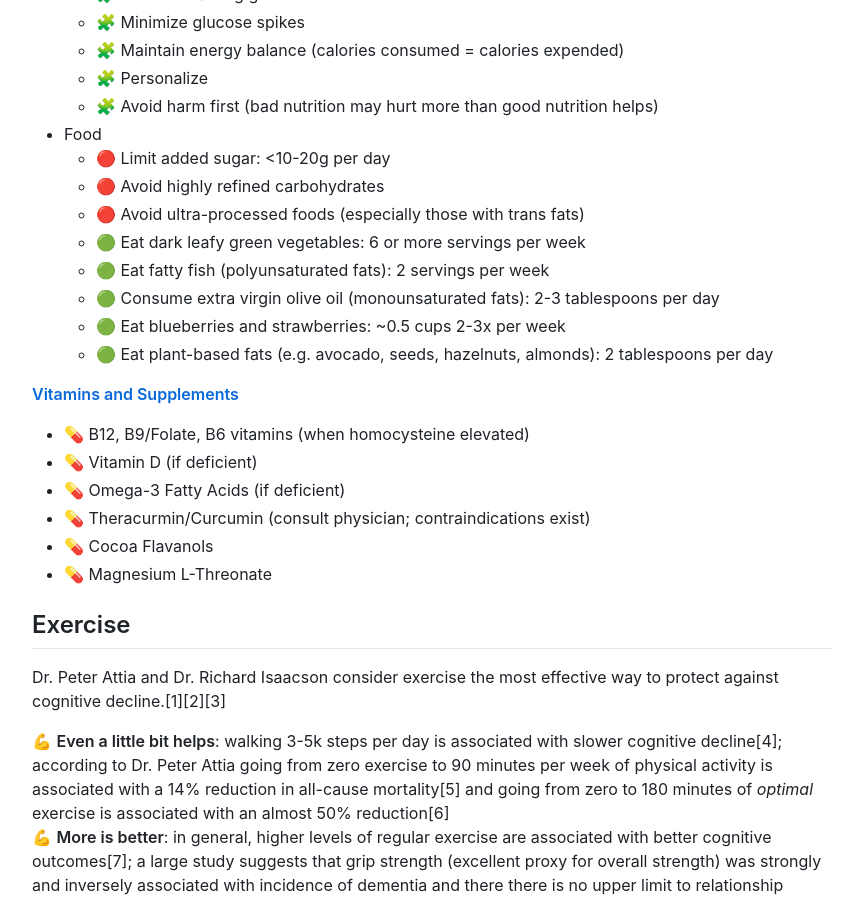
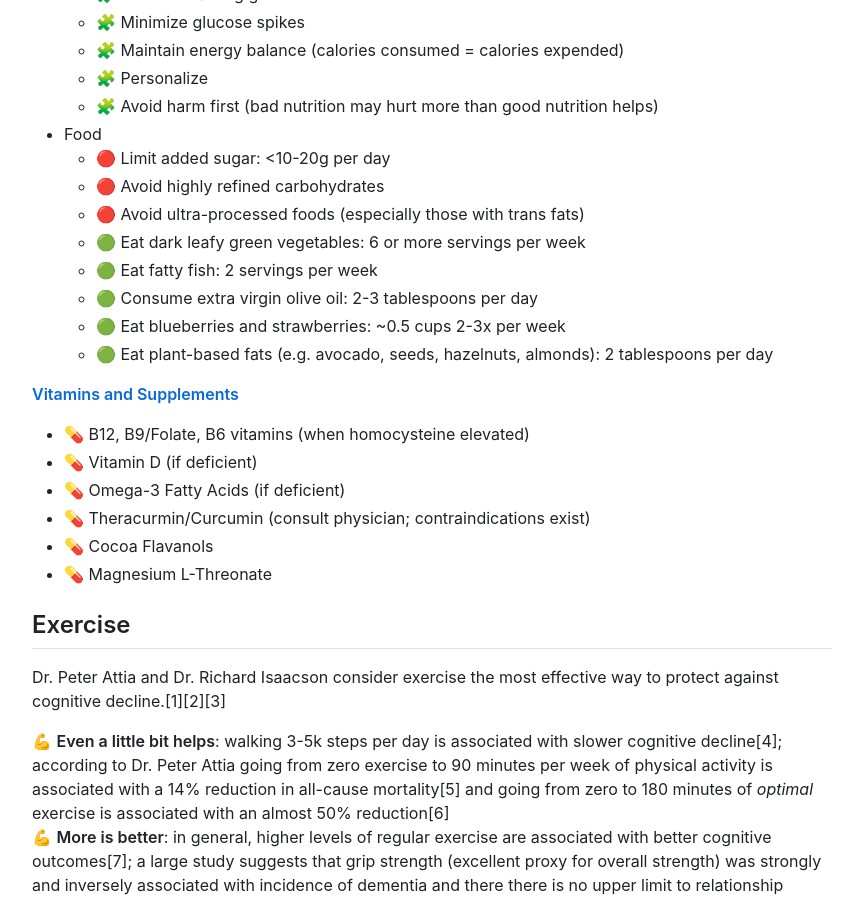
Before and after one commit to samtmartin/brainhealth, a Jekyll site: the page built from index.md, in a window 1280 px wide and 900 px high, scrolled down 1065 px. Shown: the whole window, without its empty margins (208-1071 px from the left). Built offline with Jekyll 4.4.1, drawn with Linux system fonts in a browser that asks for light colours; nearby versions of some CDN libraries; our own code applies the rules of GitHub Pages for plain Markdown files.

Commit message:
Nit. Update text in TLDR section.

```diff
--- a/index.md
+++ b/index.md
@@ -43,8 +43,8 @@ The protocol is organized by category and estimated impact, with recommendations
     - 🔴 Avoid highly refined carbohydrates
     - 🔴 Avoid ultra-processed foods (especially those with trans fats)
     - 🟢 Eat dark leafy green vegetables: 6 or more servings per week
-    - 🟢 Eat fatty fish (polyunsaturated fats): 2 servings per week
-    - 🟢 Consume extra virgin olive oil (monounsaturated fats): 2-3 tablespoons per day
+    - 🟢 Eat fatty fish: 2 servings per week
+    - 🟢 Consume extra virgin olive oil: 2-3 tablespoons per day
     - 🟢 Eat blueberries and strawberries: ~0.5 cups 2-3x per week
     - 🟢 Eat plant-based fats (e.g. avocado, seeds, hazelnuts, almonds): 2 tablespoons per day
 
```
